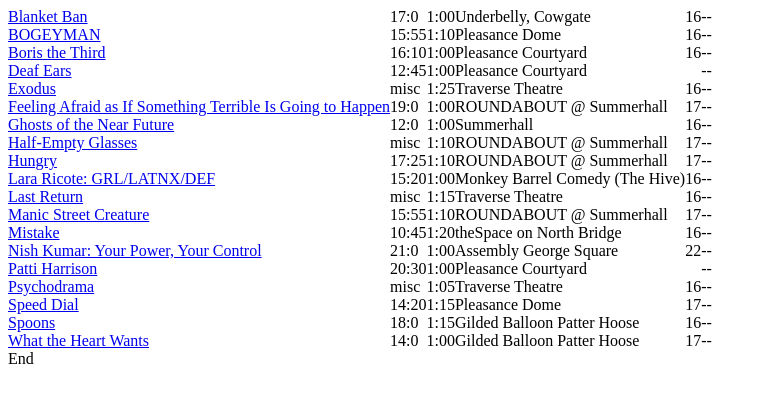
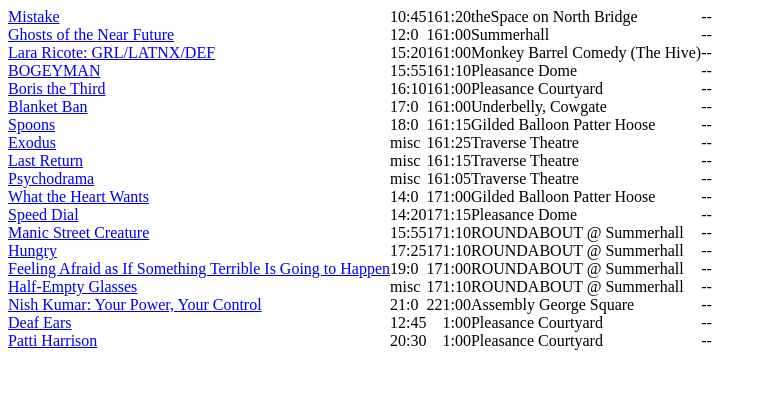
Before and after one commit to richardl62/fringe-favourites, a React (Create React App) app: page / in a window 1280 px wide. Shown: the top 402 px of the page, without its empty margins (0-767 px from the left). Built offline with nearby package versions, Linux system fonts and the light colour scheme.

Commit message:
Sort shows by start time

```diff
--- a/src/App.tsx
+++ b/src/App.tsx
@@ -7,7 +7,8 @@
   grid-template-columns: repeat(7, auto);
 `;
 
-type StartTimeT = {hour: number, min: number} | "misc" | "error";
+type HourMin = {hour: number, min: number};
+type StartTimeT = HourMin | "misc" | "error";
 
 function unpackStartTime(times: string) : StartTimeT {
   if(times.includes(",")) {
@@ -64,25 +65,59 @@
   }
 
   const {hour, min} = startTime;
-  return <span>{`${hour}:${min}`}</span>
+  return <span>{`${hour}:${min}`}</span>;
+}
+
+function compareShowInfo(info1: ShowInfo, info2: ShowInfo) {
+
+  const compareDates = (d1: DatesT, d2: DatesT) => {
+    if (d1 === null && d2 === null) {
+      return 0;
+    } else if (d1 === null) {
+      return 1;
+    } else if (d2 === null) {
+      return -1;
+    } else {
+      return d1[0] - d2[0];
+    }
+  }
+
+  const compareTimes = (t1: StartTimeT, t2: StartTimeT) => {
+    const isString = (t1: StartTimeT) => typeof t1 === "string";
+
+    if (isString(t1) && isString(t2)) {
+      return 0;
+    } else if (isString(t1)) {
+      return 1;
+    } else if (isString(t2)) {
+      return -1;
+    } else {
+      const hm1 = t1 as HourMin;
+      const hm2 = t2 as HourMin;
+      return (hm1.hour - hm2.hour) || (hm1.min - hm2.min);
+    }
+  }
+
+  return compareDates(info1.dates, info2.dates) ||
+    compareTimes(info1.startTime, info2.startTime);
 }
 
 function App() {
 
   const gridElems: JSX.Element [] = [];
 
-  for(const line of favourites) {
-    const info = unpackShowInfo(line);
-    gridElems.push(<ShowLink showInfo={info} />);
+  const showInfo = favourites.map(unpackShowInfo).sort(compareShowInfo);
+
+  let key = 0
+  for(const info of showInfo) {
+    gridElems.push(<ShowLink key={++key} showInfo={info} />);
     gridElems.push(<StartTime startTime={info.startTime} />);
+    gridElems.push(<Dates dates={info.dates} />);
     gridElems.push(<span>{info.duration}</span>);
     gridElems.push(<span>{info.venue}</span>);
-    gridElems.push(<Dates dates={info.dates} />);
     gridElems.push(<span>{info.rRating}</span>);
     gridElems.push(<span>{info.kRating}</span>);
   }
-
-  gridElems.push(<span>End</span>);
 
   return <Details>{gridElems}</Details>;
 }
```
